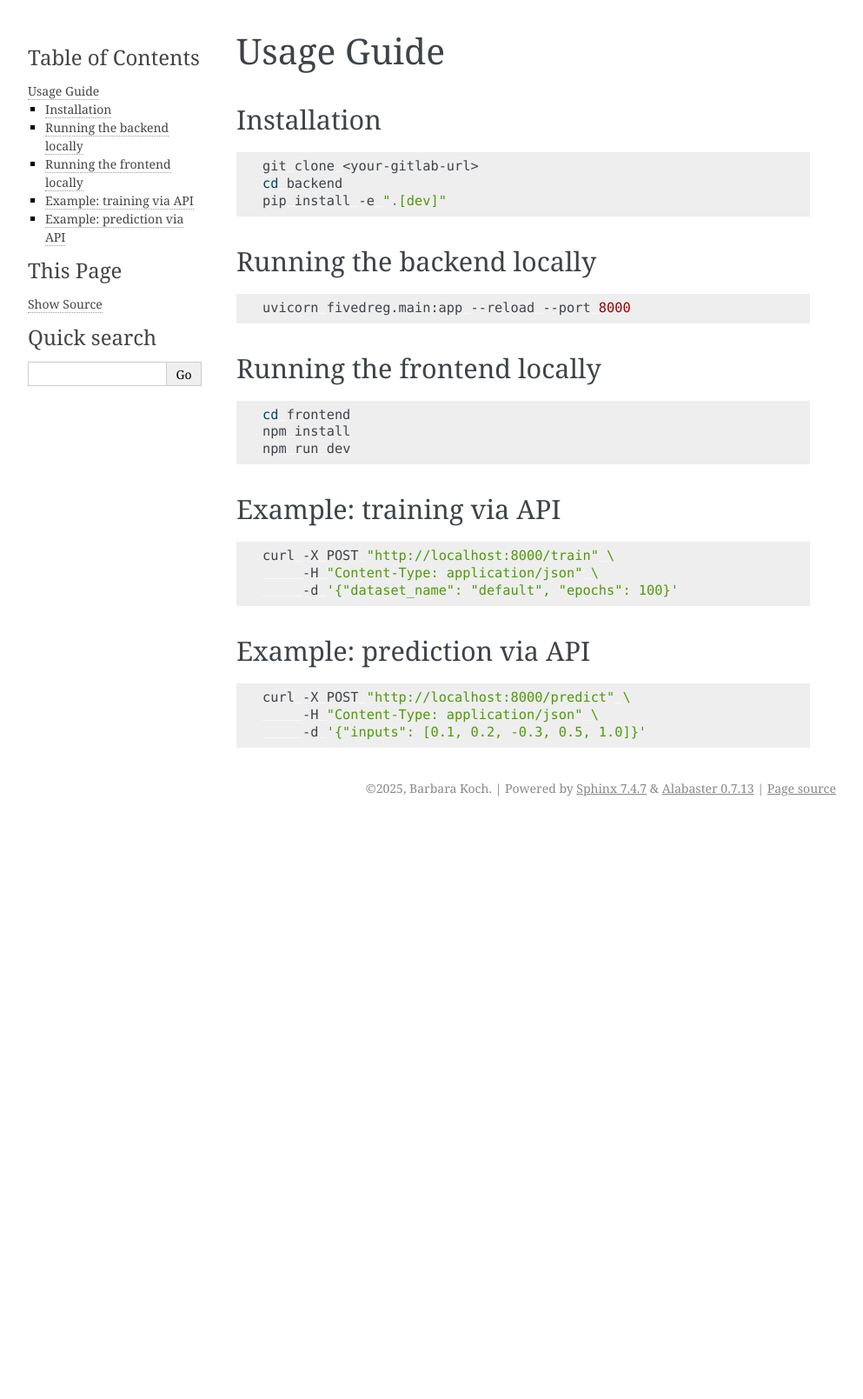
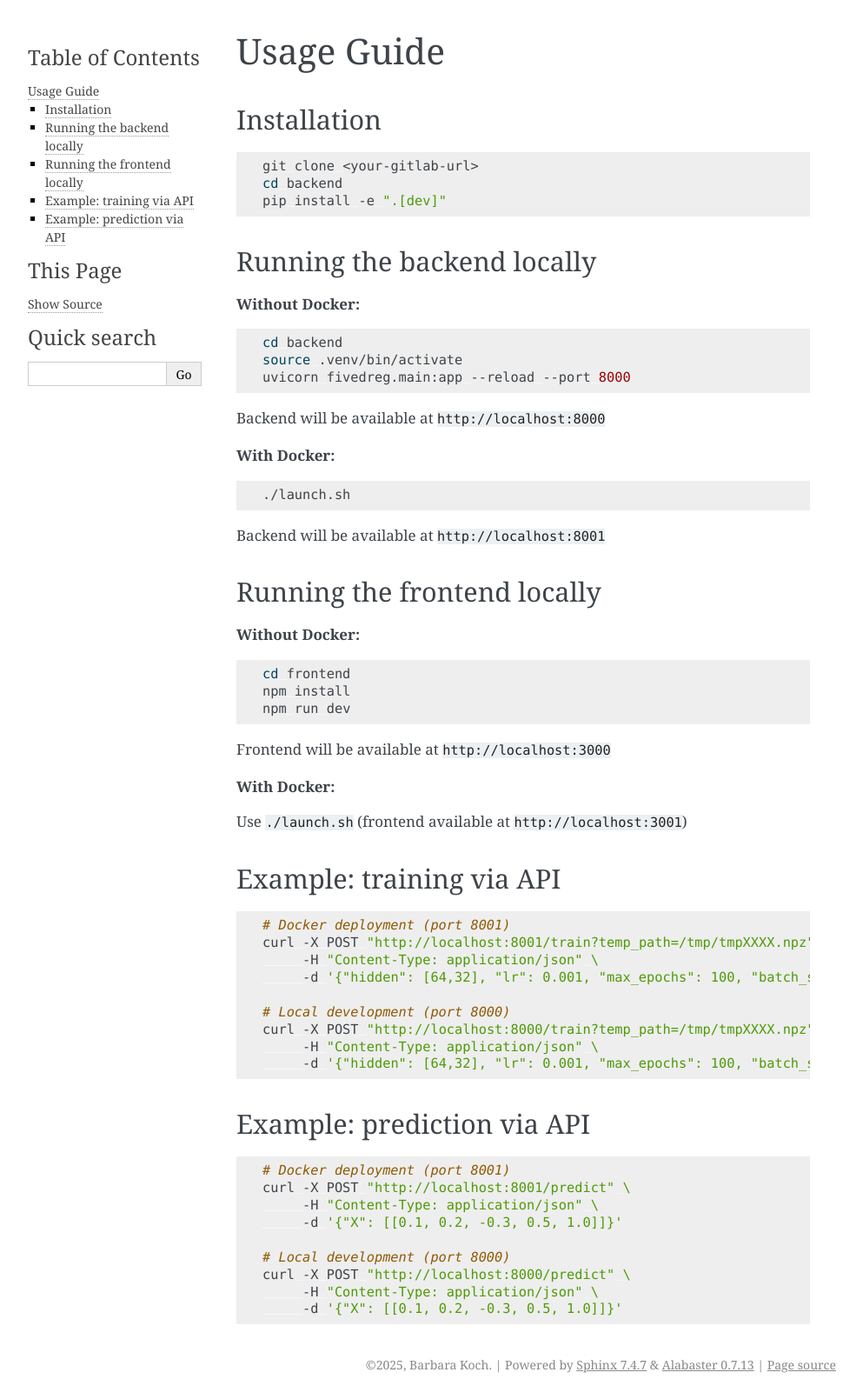
Before and after one commit to BasiaKoch/interpolator, a Sphinx documentation site: the page built from backend/docs/source/usage.rst, in a window 1280 px wide. Shown: the whole page at 87% size, without its empty margins (148-1141 px from the left). Built offline with Sphinx 7.4.7, drawn with Linux system fonts in a browser that asks for light colours; pages that are not in the unit, such as notebooks, are missing from menus; before the commit the page ends 946 px from its top, so only the background shows below that.

Commit message:
rebuilt sphinx sphinx documentation after fixes

```diff
--- a/backend/docs/source/index.rst
+++ b/backend/docs/source/index.rst
@@ -20,4 +20,4 @@ documentation for details.
    api
    performance
    tests
-   deploymento
+   deployment
--- a/backend/docs/source/usage.rst
+++ b/backend/docs/source/usage.rst
@@ -13,12 +13,28 @@ Installation
 Running the backend locally
 ---------------------------
 
+**Without Docker:**
+
 .. code-block:: bash
 
+   cd backend
+   source .venv/bin/activate
    uvicorn fivedreg.main:app --reload --port 8000
+
+Backend will be available at ``http://localhost:8000``
+
+**With Docker:**
+
+.. code-block:: bash
+
+   ./launch.sh
+
+Backend will be available at ``http://localhost:8001``
 
 Running the frontend locally
 ----------------------------
+
+**Without Docker:**
 
 .. code-block:: bash
 
@@ -26,20 +42,38 @@ Running the frontend locally
    npm install
    npm run dev
 
+Frontend will be available at ``http://localhost:3000``
+
+**With Docker:**
+
+Use ``./launch.sh`` (frontend available at ``http://localhost:3001``)
+
 Example: training via API
 -------------------------
 
 .. code-block:: bash
 
-   curl -X POST "http://localhost:8000/train" \
+   # Docker deployment (port 8001)
+   curl -X POST "http://localhost:8001/train?temp_path=/tmp/tmpXXXX.npz" \
         -H "Content-Type: application/json" \
-        -d '{"dataset_name": "default", "epochs": 100}'
+        -d '{"hidden": [64,32], "lr": 0.001, "max_epochs": 100, "batch_size": 256, "patience": 15, "scale_y": false}'
+
+   # Local development (port 8000)
+   curl -X POST "http://localhost:8000/train?temp_path=/tmp/tmpXXXX.npz" \
+        -H "Content-Type: application/json" \
+        -d '{"hidden": [64,32], "lr": 0.001, "max_epochs": 100, "batch_size": 256, "patience": 15, "scale_y": false}'
 
 Example: prediction via API
 ---------------------------
 
 .. code-block:: bash
 
+   # Docker deployment (port 8001)
+   curl -X POST "http://localhost:8001/predict" \
+        -H "Content-Type: application/json" \
+        -d '{"X": [[0.1, 0.2, -0.3, 0.5, 1.0]]}'
+
+   # Local development (port 8000)
    curl -X POST "http://localhost:8000/predict" \
         -H "Content-Type: application/json" \
-        -d '{"inputs": [0.1, 0.2, -0.3, 0.5, 1.0]}'
+        -d '{"X": [[0.1, 0.2, -0.3, 0.5, 1.0]]}'
```
Also changed, not shown: QUICK_START.md (+7 -0 lines), backend/docs/source/deployment.rst (+17 -6 lines), 2 other files.
